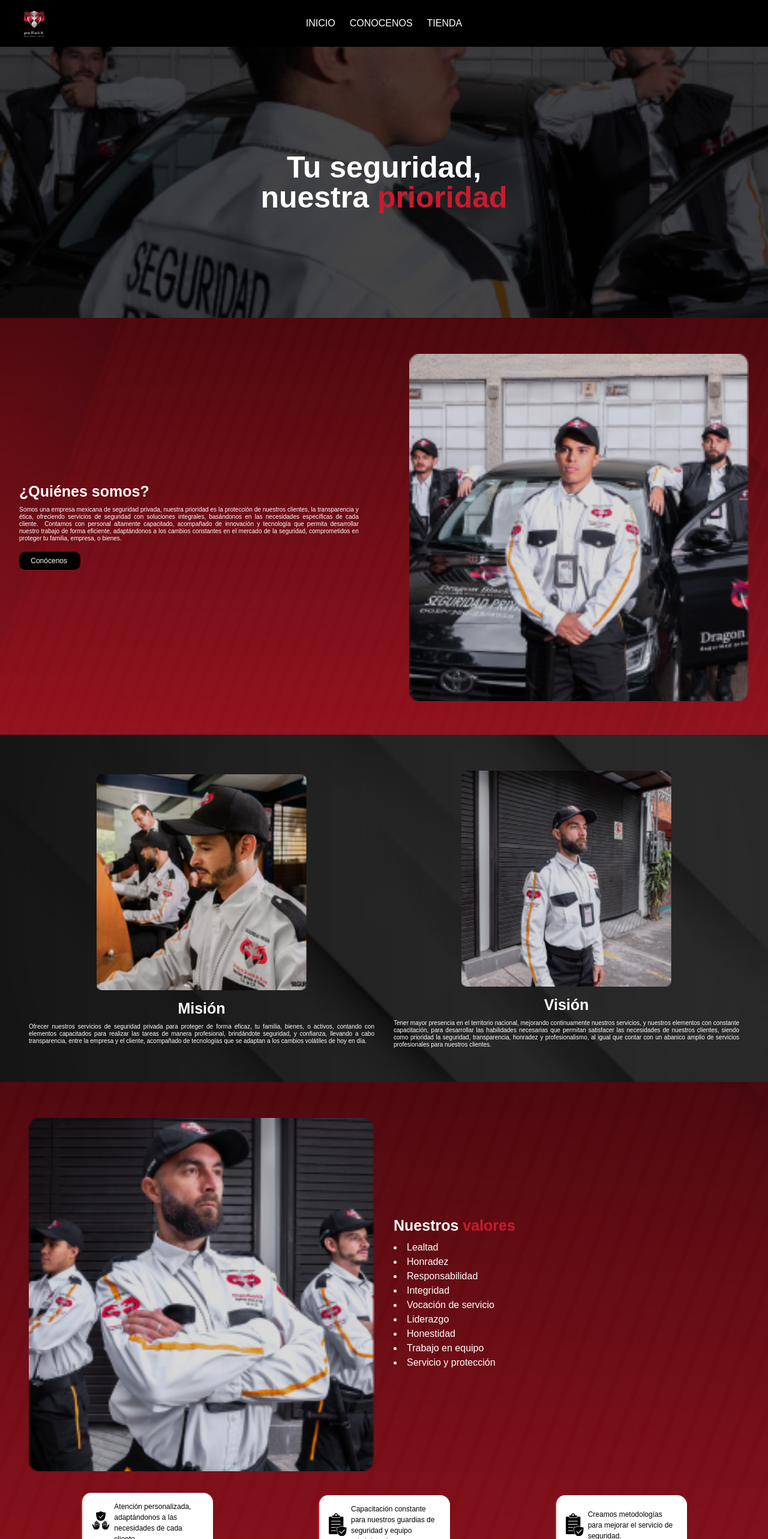
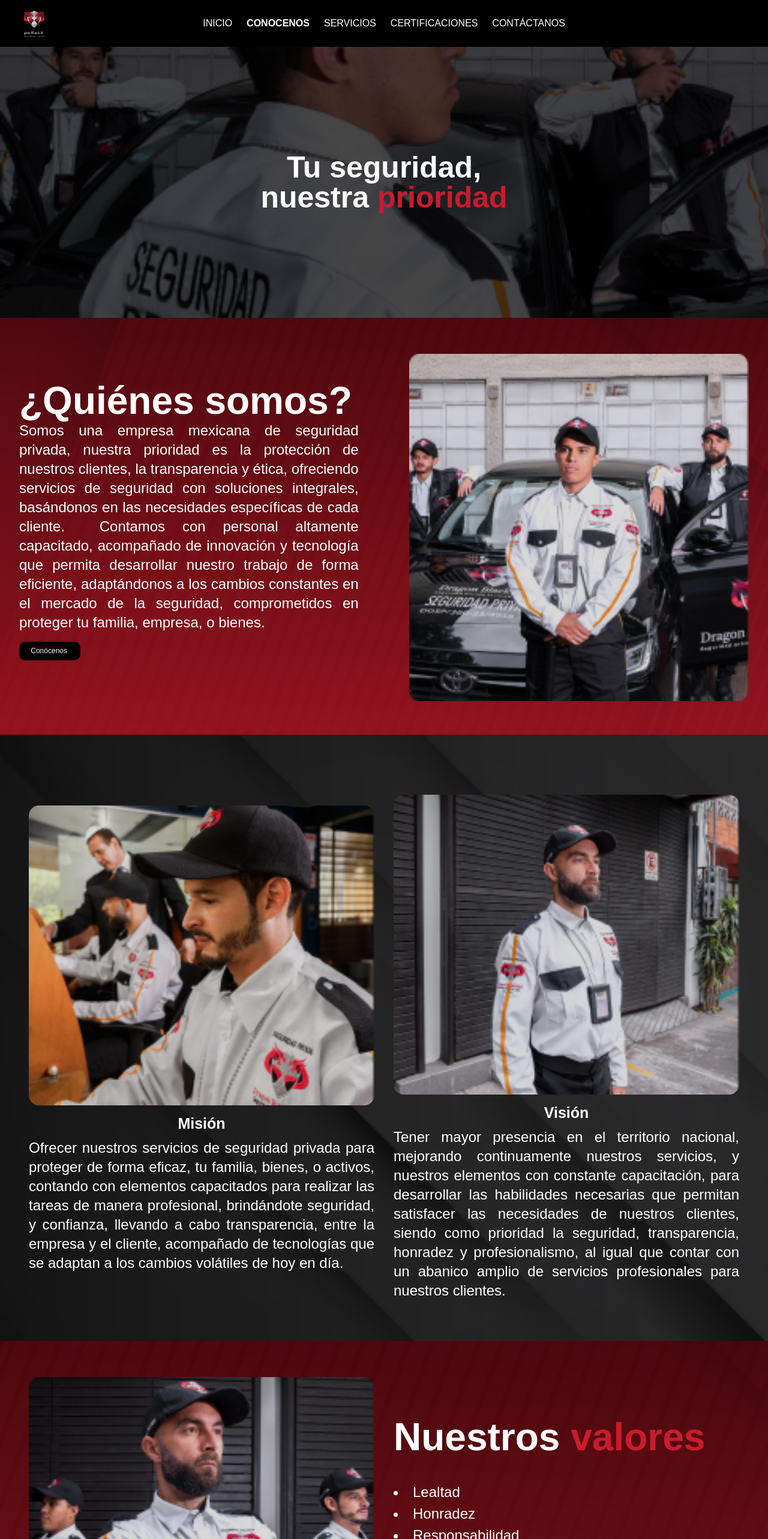
Before and after one commit to dragonbnr/dragonbnr, a Next.js app: page /Conocenos in a window 1280 px wide. Shown: the top 2566 px of the page at 60% size. Built offline with nearby package versions, Linux system fonts and the light colour scheme.

Commit message:
Enhance layout and responsiveness of Conocenos components; update MisionVision, Quienes, and Valores sections for improved typography and structure

```diff
--- a/src/components/Conocenos/MisionVision.jsx
+++ b/src/components/Conocenos/MisionVision.jsx
@@ -4,7 +4,7 @@ import BlackButton from '../Buttons/BlackButton';
 
 function MisionVision() {
   return (
-    <div className="w-full h-auto flex flex-col md:flex-row justify-center items-center text-center bg-black py-10 relative">
+    <div className="w-full h-auto flex flex-col md:flex-row justify-center items-center text-center bg-black py-10 lg:py-20  relative">
          <div className='w-full h-full absolute z-0 '>
         <Image src={"/images/conocenos/mision/bg.png"}
         layout='fill'
@@ -17,41 +17,41 @@ function MisionVision() {
 
       <div className="w-full flex flex-col md:flex-row justify-center items-center md:px-12 md:gap-8">
       <div className='w-full flex flex-col items-center justify-center md:w-1/2 z-10  '>
-      <div className="w-[87%] h-auto md:h-[360px] md:w-[350px] mt-[20px] mb-4 z-10">
+      <div className="w-[87%] h-auto md:h-[360px] md:w-[350px] lg:h-[500px] lg:w-full mt-[20px] mb-4 z-10">
         <Image
           src="/images/conocenos/mision/mision.png"
           width={1500}
           height={1500}
           quality={100}
           alt="Guardias"
-          className="object-cover w-full h-full "
+          className="object-cover w-full h-full rounded-[17px]  "
         />
       </div>
 
       <h1 className="text-[25px] font-semibold text-white leading-7 mb-[11px] z-10 md:text-left">
       Misión <br />
       </h1>
-      <p className="w-[87%] md:w-full text-justify text-white text-[10px] font-normal leading-3 mb-4 z-10">
+      <p className="w-[87%] md:w-full text-justify text-white text-[10px] lg:text-[24px] font-normal leading-3 lg:leading-[32px] mb-4 z-10 ">
       Ofrecer nuestros servicios de seguridad privada para proteger de forma eficaz, tu familia, bienes, o activos, contando con elementos capacitados para realizar las tareas de manera profesional, brindándote seguridad, y confianza, llevando a cabo transparencia, entre la empresa y el cliente, acompañado de tecnologías que se adaptan a los cambios volátiles de hoy en día.
 
       </p>
       </div>
       <div className='flex flex-col justify-center items-center w-full md:w-1/2  z-10'>
 
-      <div className="w-[87%] h-auto md:h-[360px] md:w-[350px] mt-[20px] mb-4 z-10">
+      <div className="w-[87%] h-auto md:h-[360px] md:w-[350px] lg:h-[500px] lg:w-full mt-[20px] mb-4 z-10">
         <Image
           src="/images/conocenos/mision/vision.png"
           width={1500}
           height={1500}
           alt="Guardias"
           quality={100}
-          className="object-cover w-full h-full  "
+          className="object-cover w-full h-full rounded-[17px] "
           />
       </div>
       <h1 className="text-[25px] font-semibold text-white leading-7 mb-[11px] z-10 md:text-left">
       Visión <br />
       </h1>
-      <p className="w-[87%] md:w-full text-justify text-white text-[10px] font-normal leading-3 mb-4 z-10">
+      <p className="w-[87%] md:w-full text-justify text-white text-[10px] lg:text-[24px] font-normal leading-3 lg:leading-[32px] mb-4 z-10 lg:h-[260px]">
       Tener mayor presencia en el territorio nacional, mejorando continuamente nuestros servicios, y nuestros elementos con constante capacitación, para desarrollar las habilidades necesarias que permitan satisfacer las necesidades de nuestros clientes, siendo como prioridad la seguridad, transparencia, honradez y profesionalismo, al igual que contar con un abanico amplio de servicios profesionales para nuestros clientes.
 
       </p>
--- a/src/components/Conocenos/Quienes.jsx
+++ b/src/components/Conocenos/Quienes.jsx
@@ -16,10 +16,10 @@ function Quienes() {
       </div>
       <div className="w-full flex flex-col md:flex-row justify-end items-center z-10 ">
       <div className='w-full flex flex-col items-center md:items-start z-10 '>
-      <h1 className="text-[25px] font-semibold text-white leading-7 mb-[11px] z-10">
+      <h1 className="text-[25px] lg:text-[45px] xl:text-[64px] font-semibold text-white leading-7 mb-[11px] lg:mb-[20px] z-10">
       ¿Quiénes somos? <br />
       </h1>
-      <p className="w-[87%] text-justify text-white text-[10px] font-normal leading-3 mb-4 z-10">
+      <p className="w-[87%] text-justify text-white text-[10px] lg:text-2xl font-normal leading-3 mb-4 z-10">
       Somos una empresa mexicana de seguridad privada, nuestra prioridad es la protección de nuestros clientes, la transparencia y ética, ofreciendo servicios de seguridad con soluciones integrales, basándonos en las necesidades específicas de cada cliente.  Contamos con personal altamente capacitado, acompañado de innovación y tecnología que permita desarrollar nuestro trabajo de forma eficiente, adaptándonos a los cambios constantes en el mercado de la seguridad, comprometidos en proteger tu familia, empresa, o bienes.
 
       </p>
--- a/src/components/Conocenos/Valores.jsx
+++ b/src/components/Conocenos/Valores.jsx
@@ -58,10 +58,10 @@ function Quienes() {
       </div>
       <div className='md:w-1/2 flex-col md:text-left md:items-center md:justify-center  '>
 
-      <h1 className="text-[25px] font-semibold text-white leading-7 mb-[11px] z-10">
+      <h1 className="text-[25px] lg:text-[64px] font-semibold text-white leading-7 mb-[11px] lg:mb-[60px] z-10">
       Nuestros <span className="text-[#ca1b2e]">valores</span>
       </h1>
-      <ul className="text-white z-10 list-disc list-inside">
+      <ul className="text-white z-10 list-disc list-inside lg:text-[24px]">
       <li>Lealtad</li>
       <li>Honradez</li>
       <li>Responsabilidad</li>
@@ -74,7 +74,7 @@ function Quienes() {
       </ul>
       </div>
           </div>
-      <div className="w-full grid grid-cols-2 md:grid-cols-3 place-items-center mt-4 space-y-2 md:px-12">
+      <div className="w-full grid grid-cols-2 md:grid-cols-3 place-items-center mt-4 space-y-2 lg:space-y-4 md:px-12">
         {
             valores.map((valor, index) => (
                 <Valor key={index} icono={valor.icono} texto={valor.texto}/>
--- a/src/components/Conocenos/Valores/Valor.jsx
+++ b/src/components/Conocenos/Valores/Valor.jsx
@@ -3,17 +3,17 @@ import Image from 'next/image';
 
 function Valor({icono, texto}) {
   return (
-    <div className="w-[165.70px] h-[74px] md:h-[100px] md:w-[220px] text-black bg-white rounded-2xl border-l-2 border-[#ca1b2e] flex items-center z-10"
+    <div className="w-[165.70px] h-[74px] md:h-[100px] md:w-[220px] lg:w-[360px] lg:h-[150px] xl:w-[385px] text-black bg-white rounded-2xl border-l-2 border-[#ca1b2e] flex items-center z-10"
     >
-      <div className="flex items-center pl-4 ">
-        <div className="w-[37px] h-[40px] ">
+      <div className="flex items-center pl-4 lg:gap-4 ">
+        <div className="w-[37px] h-[40px] lg:w-[80px] lg:h-[90px] xl:w-[93px] xl:h-[100px] ">
         <Image
         quality={100}
-        src={icono} alt="icono" width={30} height={30} />
+        src={icono} alt="icono" width={30} height={30} className='object-contain w-full h-full' />
         </div>
         <div className="mt-2 md:mt-0">
 
-        <p className="text-[8px] md:text-[12px] text-left h-[55px] md:h-full w-[93px] md:w-[150px]">
+        <p className="text-[8px] md:text-[12px] lg:text-[20px] text-left h-[55px] md:h-full w-[93px] md:w-[150px] lg:w-[250px] lg:leading-[32px]">
           {texto}
         </p>
       </div>
--- a/src/components/Navbar.jsx
+++ b/src/components/Navbar.jsx
@@ -31,9 +31,38 @@ function Navbar() {
 
         {/* Enlaces del centro para versión de escritorio */}
         <div className="hidden md:flex gap-x-6 font-anton uppercase absolute left-1/2 transform -translate-x-1/2 text-white">
-          <Link href="/">Inicio</Link>
-          <Link href="/Conocenos">Conocenos</Link>
-          <Link href="/Shop">Tienda</Link>
+        <Link
+              href="/"
+              className={router.pathname === "/" ? "font-bold" : ""}
+            >
+              Inicio
+            </Link>
+            <Link
+              href="/Conocenos"
+              className={router.pathname === "/Conocenos" ? "font-bold" : ""}
+            >
+              Conocenos
+            </Link>
+            <Link
+              href="/Servicios"
+              className={router.pathname === "/Servicios" ? "font-bold" : ""}
+            >
+              Servicios
+            </Link>
+            <Link
+              href="/Certificaciones"
+              className={
+                router.pathname === "/Certificaciones" ? "font-bold" : ""
+              }
+            >
+              Certificaciones
+            </Link>
+            <Link
+              href="/Contacto"
+              className={router.pathname === "/Contacto" ? "font-bold" : ""}
+            >
+              Contáctanos
+            </Link>
         </div>
 
         {/* Menú móvil */}
```
